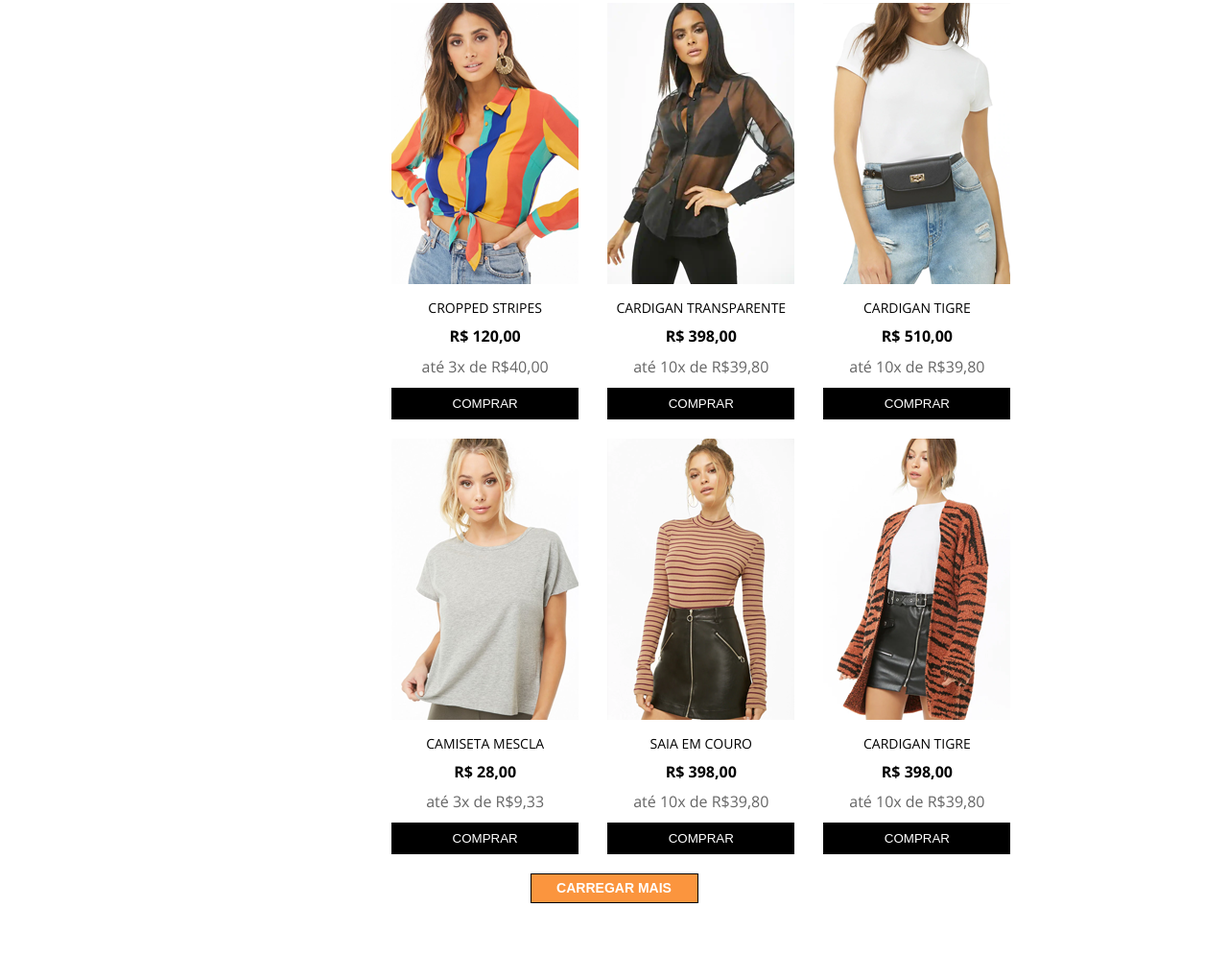
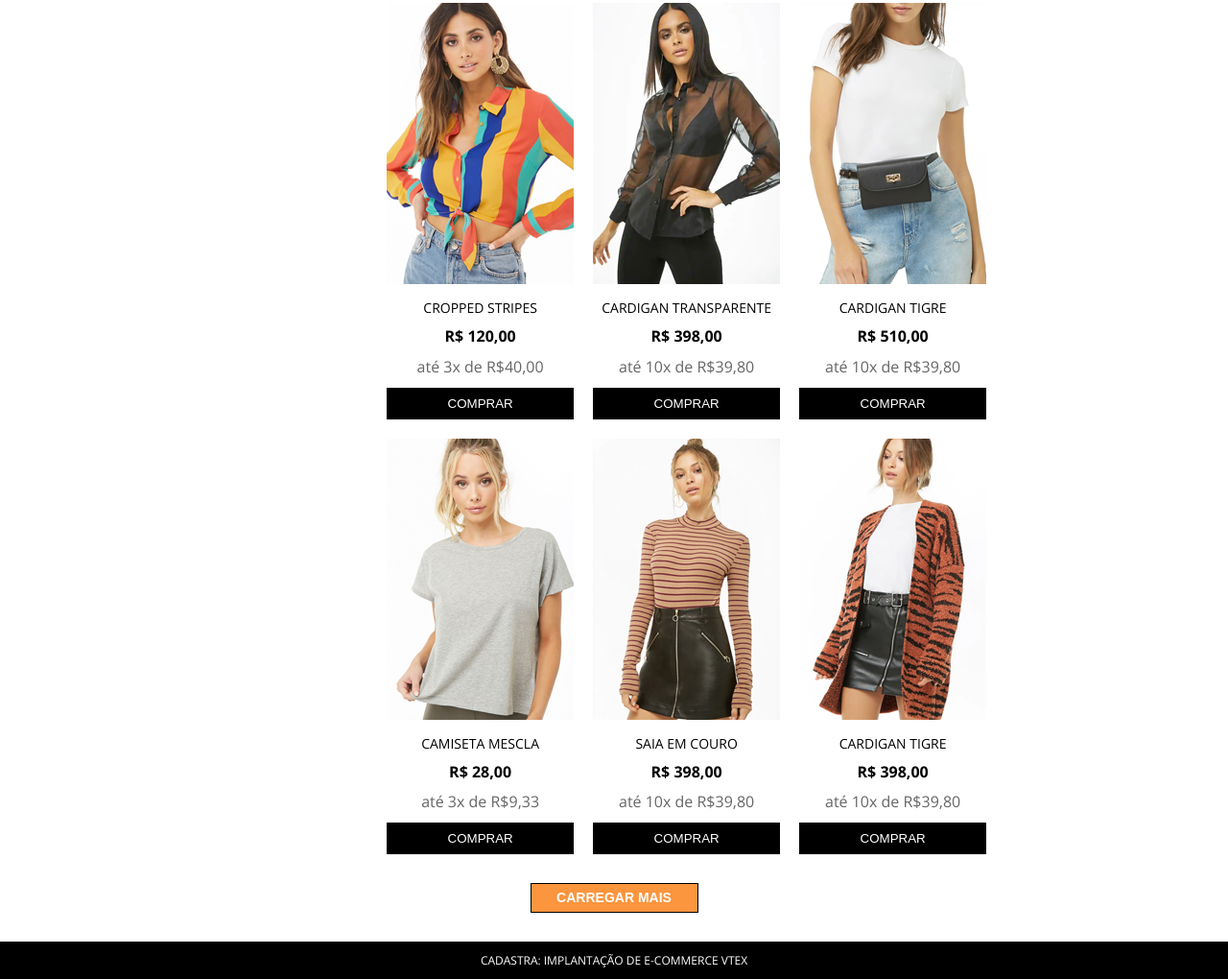
Before and after one commit to GabrielaOliveira02/Desafio-cadastra-js, a website with bundled scripts: page index.html in a window 1280 px wide. Shown: the part 1058-2078 px from the top of the page at 96% size. Before the commit the page ends 2019 px from the top, so only its background shows below. Built offline with nearby package versions, Linux system fonts and the light colour scheme.

Commit message:
atualizacao footer

```diff
--- a/src/styles/footer.css
+++ b/src/styles/footer.css
@@ -8,7 +8,7 @@ footer {
     box-sizing: border-box;
     color: white;
     bottom: 0;
-    position: fixed;
+    /* position: fixed; */
 }
 
 .div-footer {
--- a/src/styles/mainUl.css
+++ b/src/styles/mainUl.css
@@ -53,7 +53,7 @@
     display: flex;
     flex-direction: row;
     align-items: stretch;
-    justify-content: space-around;
+    justify-content: flex-start;
     flex-wrap: wrap;
     margin: 0 auto;
     gap: 20px;
@@ -80,7 +80,7 @@
     display: flex;
     align-items: center;
     justify-content: center;
-    padding: 20px;
+    padding: 30px;
 }
 
 .size-option:hover{
@@ -128,7 +128,7 @@
     line-height: 43.58px;
 }
 
-@media(min-width: 700px){
+@media(min-width: 720px){
     .buttons-mobile{
         display: none;
     }
--- a/src/styles/mobile.css
+++ b/src/styles/mobile.css
@@ -1,4 +1,4 @@
-@media (max-width: 710px){
+@media (width <= 720px){
     main{
         display: flex;
         margin: 0 auto;
@@ -183,7 +183,9 @@
         background-color: #fff;
         overflow: hidden;
     }
-
+    .div-button-add{
+        padding-bottom: 50px;
+    }
     .name-title-options-order{
         font-family: var(--font-family);
         font-weight: 400;
@@ -210,14 +212,11 @@
         z-index: 2;
         position: relative;
     }
-    .div-products-container{
-
-    }
 
 }
 
 
-@media(max-width: 550px) {
+@media(max-width: 720px) {
     .ul-container{
         display: grid;
         grid-template-columns: repeat(2, 1fr);
```
